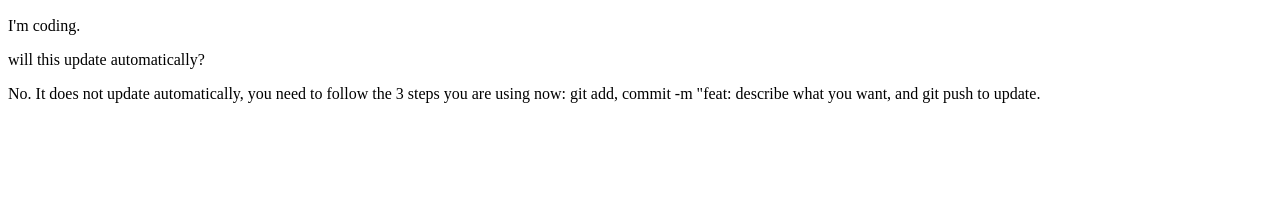
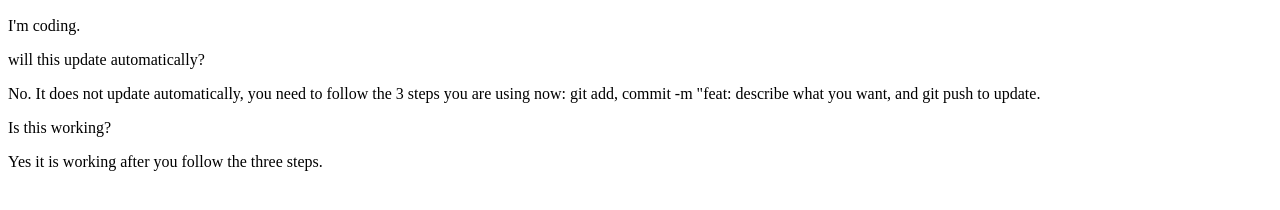
Before and after one commit to LeonelaYN/fes-module3-lesson6, a plain HTML site: page index.html in a window 1280 px wide. Shown: the part 110-320 px from the top of the page. Drawn offline with Linux system fonts and the light colour scheme.

Commit message:
initial commit

```diff
--- a/index.html
+++ b/index.html
@@ -15,5 +15,7 @@
       are using now: git add, commit -m "feat: describe what you want, and git
       push to update.
     </p>
+    <p>Is this working?</p>
+    <p>Yes it is working after you follow the three steps.</p>
   </body>
 </html>
```
